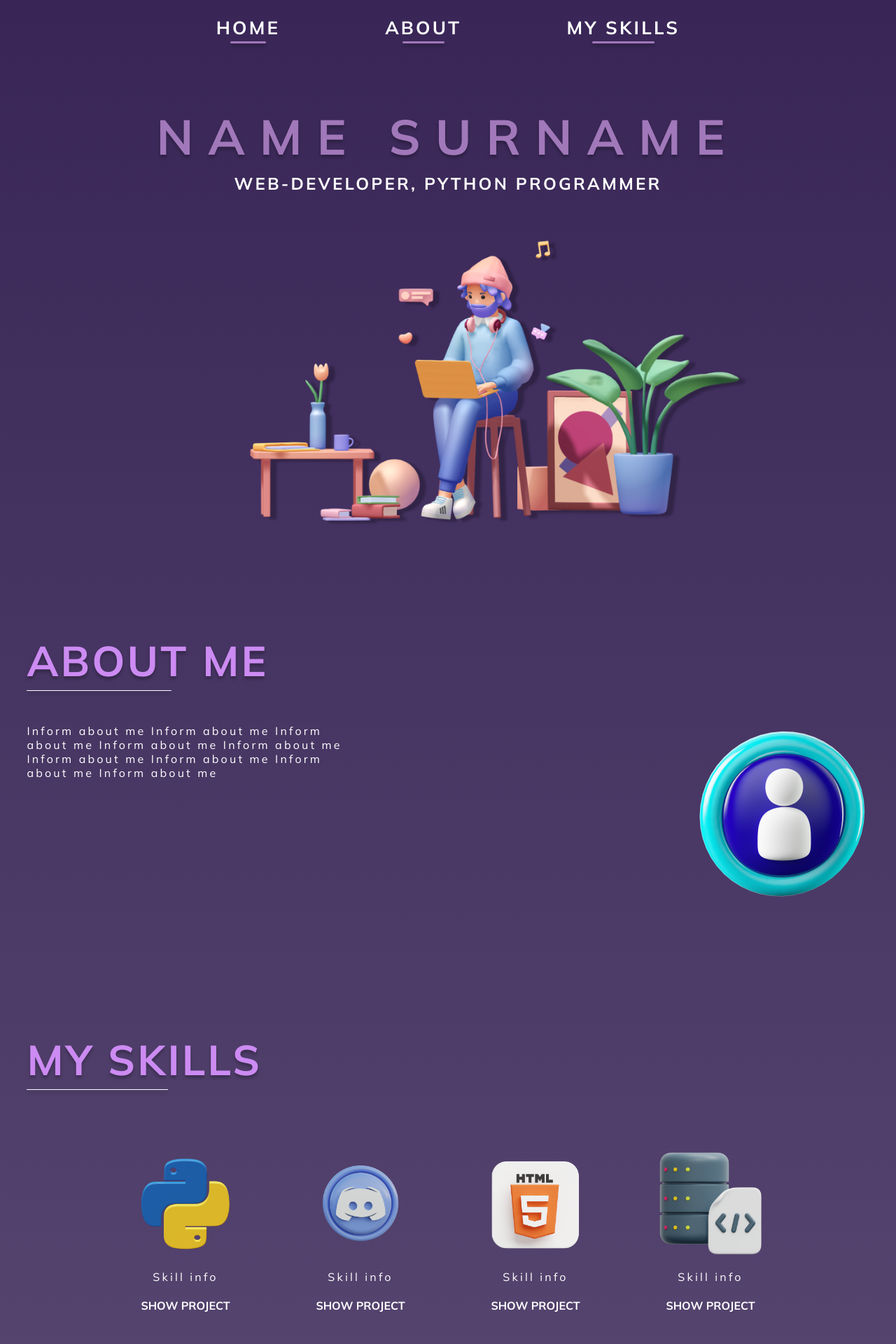
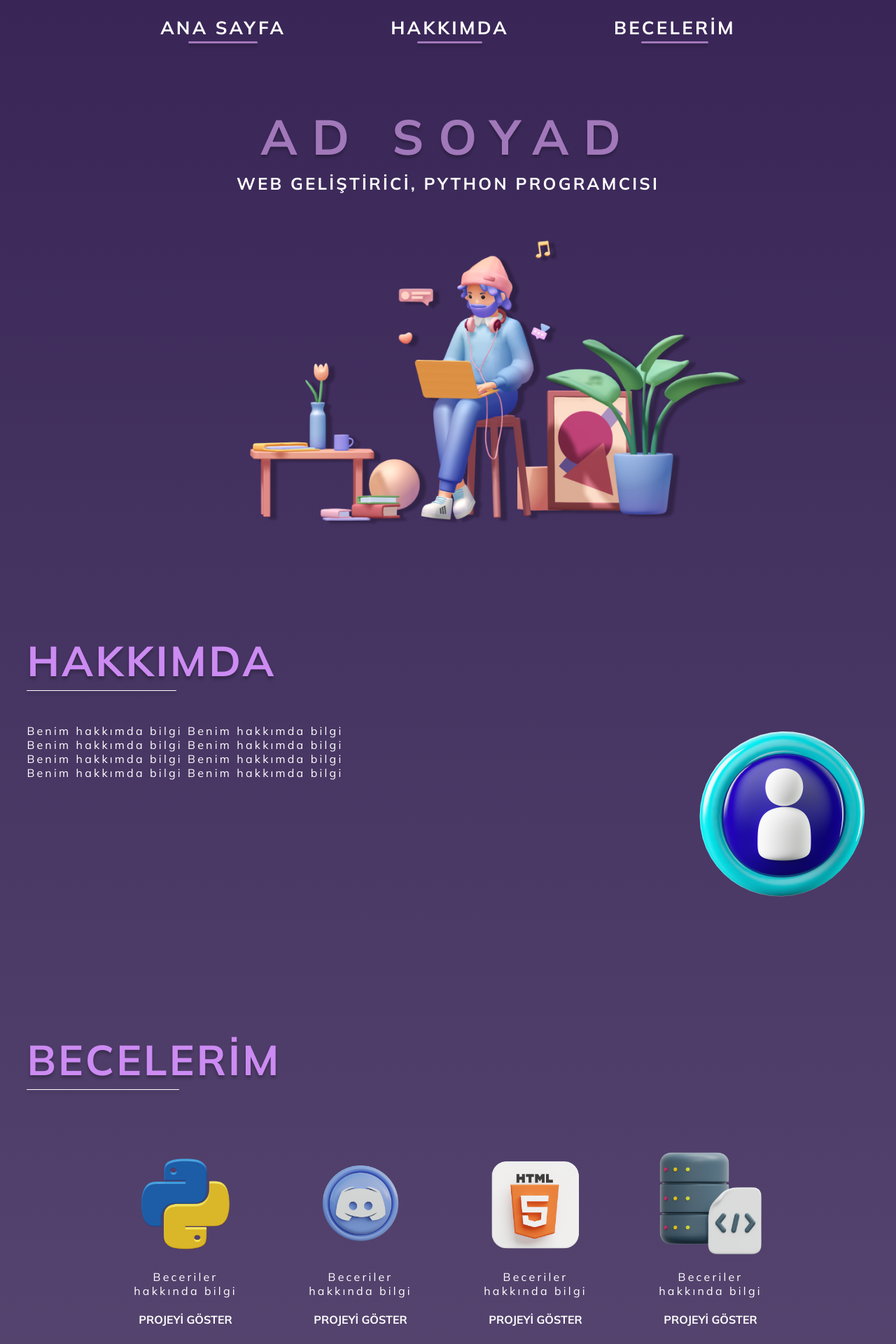
Before and after one commit to GitKodland/portfolio_tur, a Python web app: template templates/index.html in a window 1280 px wide. Shown: the top 1920 px of the page at 70% size. Run offline with Jinja, Linux system fonts and the light colour scheme; the template is opened without the code that fills it, so the values that code supplies are empty.

Commit message:
Update index.html

```diff
--- a/templates/index.html
+++ b/templates/index.html
@@ -1,130 +1,101 @@
 <!DOCTYPE html>
 <html lang="en">
+
 <head>
   <meta charset="UTF-8" />
-    <meta
-      name="viewport"
-      content="width=device-width, user-scalable=no, initial-scale=1.0, maximum-scale=1.0, minimum-scale=1.0"
-    />
+  <meta name="viewport"
+    content="width=device-width, user-scalable=no, initial-scale=1.0, maximum-scale=1.0, minimum-scale=1.0" />
   <meta http-equiv="X-UA-Compatible" content="ie=edge" />
   <link rel="stylesheet" href="../static/css/style.css" />
   <title>Portfolio</title>
 </head>
+
 <body>
   <header class="header">
     <nav class="header__nav main-nav">
       <ul class="main-nav__list main-list">
         <li class="main-list__item list-item">
-            <a class="list-item__link" href="#home">HOME</a>
+          <a class="list-item__link" href="#home">ANA SAYFA</a>
         </li>
         <li class="main-list__item list-item">
-            <a class="list-item__link" href="#about">ABOUT</a>
+          <a class="list-item__link" href="#about">HAKKIMDA</a>
         </li>
         <li class="main-list__item list-item">
-            <a class="list-item__link" href="#skills">MY SKILLS</a>
+          <a class="list-item__link" href="#skills">BECELERİM</a>
         </li>
       </ul>
     </nav>
   </header>
   <main class="main">
-      <!-- Preview section -->
+    <!-- Giriş -->
     <section class="main__home home" id="home">
-        <h1 class="home__title">NAME SURNAME</h1>
-        <p class="home__subtitle">WEB-DEVELOPER, PYTHON PROGRAMMER</p>
+      <h1 class="home__title">AD SOYAD</h1>
+      <p class="home__subtitle">WEB GELİŞTİRİCİ, PYTHON PROGRAMCISI</p>
     </section>
-      <!-- About me section -->
+    <!-- Hakkımda -->
     <section class="main__about about" id="about">
-        <h2 class="about__title">ABOUT ME</h2>
+      <h2 class="about__title">HAKKIMDA</h2>
       <div class="about__info info-block">
         <p class="info-block__text">
-            Inform about me Inform about me Inform about me Inform about me
-            Inform about me Inform about me Inform about me Inform about me
-            Inform about me
+          Benim hakkımda bilgi Benim hakkımda bilgi Benim hakkımda bilgi Benim hakkımda bilgi Benim hakkımda bilgi Benim
+          hakkımda bilgi Benim hakkımda bilgi Benim hakkımda bilgi
         </p>
-          <img
-            class="info-block__img"
-            src="../static/img/profile.png"
-            alt="me"
-            width="250"
-            height="250"
-          />
+        <img class="info-block__img" src="../static/img/profile.png" alt="ben" width="250" height="250" />
       </div>
     </section>
-      <!-- Skills section -->
+    <!-- Yetenekler -->
     <section class="main__skills skills" id="skills">
-        <h2 class="skills__title">MY SKILLS</h2>
+      <h2 class="skills__title">BECELERİM</h2>
       <form action="/" method="POST">
         <ul class="skills__list skills-list">
           <li class="skills-list__skill skill">
-              <img
-                class="skill__img"
-                src="../static/img/python.png"
-                alt="python"
-                width="150"
-                height="150"
-              />
-              <span class="skill__info">Skill info</span>
-              <input class="skill__button" type="submit" name="button_python" value="SHOW PROJECT">
+            <img class="skill__img" src="../static/img/python.png" alt="python" width="150" height="150" />
+            <span class="skill__info">Beceriler hakkında bilgi</span>
+            <input class="skill__button" type="submit" name="button_python" value="PROJEYİ GÖSTER">
           </li>
           <li class="skills-list__skill skill">
-              <img
-                class="skill__img"
-                src="../static/img/discord.png"
-                alt="discord"
-                width="150"
-                height="150"
-              />
-              <span class="skill__info">Skill info</span>
-              <input class="skill__button" type="submit" name="button_discord" value="SHOW PROJECT">
+            <img class="skill__img" src="../static/img/discord.png" alt="discord" width="150" height="150" />
+            <span class="skill__info">Beceriler hakkında bilgi</span>
+            <input class="skill__button" type="submit" name="button_discord" value="PROJEYİ GÖSTER">
           </li>
           <li class="skills-list__skill skill">
-              <img
-                class="skill__img"
-                src="../static/img/html.png"
-                alt="html"
-                width="150"
-                height="150"
-              />
-              <span class="skill__info">Skill info</span>
-              <input class="skill__button" type="submit" name="button_html" value="SHOW PROJECT">
+            <img class="skill__img" src="../static/img/html.png" alt="html" width="150" height="150" />
+            <span class="skill__info">Beceriler hakkında bilgi</span>
+            <input class="skill__button" type="submit" name="button_html" value="PROJEYİ GÖSTER">
           </li>
           <li class="skills-list__skill skill">
-              <img
-                class="skill__img"
-                src="../static/img/db.webp"
-                alt="SQL"
-                width="150"
-                height="150"
-              />
-              <span class="skill__info">Skill info</span>
-              <input class="skill__button" type="submit" name="button_db" value="SHOW PROJECT">
+            <img class="skill__img" src="../static/img/db.webp" alt="SQL" width="150" height="150" />
+            <span class="skill__info">Beceriler hakkında bilgi</span>
+            <input class="skill__button" type="submit" name="button_db" value="PROJEYİ GÖSTER">
           </li>
         </ul>
       </form>
       {% if button_python%}
       <div class="skills__project project" id="project">
-              <img class="project__img" src="../static/img/python-project.png" alt="project" width="500">
-              <a class="project__link" href="">Open on GitHub</a>
+        <img class="project__img" src="../static/img/python-project.png" alt="proje" width="500">
+        <a class="project__link" href="">GitHub'da Aç</a>
       </div>
       {% endif %}
     </section>
-      <!-- Feedback form -->
+    <!-- Geri bildirim -->
     <section class="main__feedback feedback" id="feedback">
-        <h2 class="feedback__title">FEEDBACK</h2>
+      <h2 class="feedback__title">GERİ BİLDİRİM</h2>
       <form action="" method="POST" class="feedback__form form">
         <label for="email">
-            <input type="email" class="form__input" name="email" id="email" placeholder="Введите E-mail" required>
+          <input type="email" class="form__input" name="email" id="email" placeholder="E-posta Adresini Girin" required>
         </label>
         <label for="text">
-            <textarea name="text" class="form__input" id="text" cols="70" rows="10" required placeholder="Comment"></textarea>
+          <textarea name="text" class="form__input" id="text" cols="70" rows="10" required
+            placeholder="Yorumunuzu Yazın"></textarea>
         </label>
-          <button class="form__button" type="submit">SEND</button>
+        <button class="form__button" type="submit">GÖNDER</button>
       </form>
     </section>
   </main>
-    <!-- A footer for social media links -->
+  <!-- Sosyal medya bağlantıları -->
   <footer>
 
   </footer>
 </body>
+
 </html>
```
Lines whose indentation alone changed are shown as unchanged.
